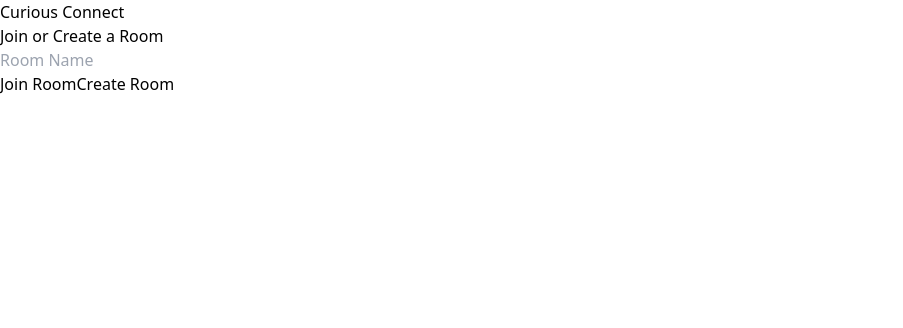
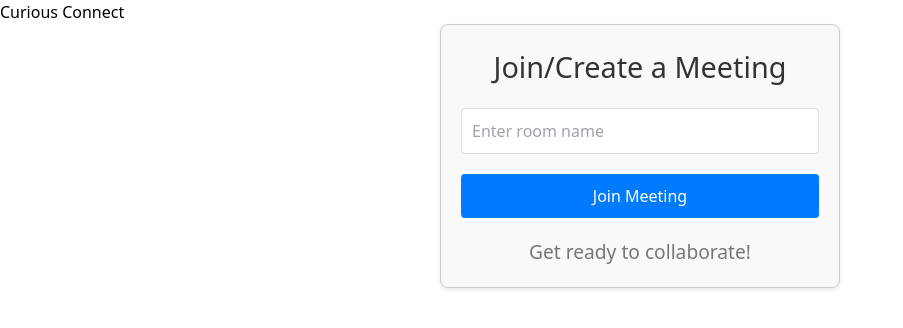
Before and after one commit to Curious-Ecosystem/Curious-Connect, a React (Vite) app in the folder frontend/: page / in a window 1280 px wide. Shown: the top 328 px of the page, without its empty margins (0-903 px from the left). Built offline with nearby package versions, Linux system fonts and the light colour scheme.

Commit message:
created a join room page

```diff
--- /dev/null
+++ b/frontend/src/JoinRoom.css
@@ -0,0 +1,48 @@
+/* JoinRoom.css */
+
+.join-room-container {
+    max-width: 400px;
+    margin: 0 auto;
+    padding: 20px;
+    border: 1px solid #ccc;
+    border-radius: 8px;
+    background-color: #f9f9f9;
+    box-shadow: 0 2px 4px rgba(0, 0, 0, 0.1);
+    text-align: center;
+}
+
+h2 {
+    font-size: 1.8rem;
+    margin-bottom: 20px;
+    color: #333;
+}
+
+input {
+    width: 100%;
+    padding: 10px;
+    margin-bottom: 20px;
+    border: 1px solid #ddd;
+    border-radius: 4px;
+}
+
+button {
+    display: block;
+    width: 100%;
+    padding: 10px;
+    background-color: #007bff;
+    color: #fff;
+    border: none;
+    border-radius: 4px;
+    cursor: pointer;
+    transition: background-color 0.3s ease;
+}
+
+button:hover {
+    background-color: #0056b3;
+}
+
+.catchy-text {
+    font-size: 1.2rem;
+    color: #777;
+    margin-top: 20px;
+}
--- /dev/null
+++ b/frontend/src/JoinRoom.jsx
@@ -0,0 +1,32 @@
+import React, { useState } from 'react';
+import './JoinRoom.css'; // Import your CSS file (e.g., JoinRoom.css)
+
+const JoinRoom = () => {
+    const [roomName, setRoomName] = useState('');
+
+    const handleRoomNameChange = (e) => {
+        setRoomName(e.target.value);
+    };
+
+    const handleJoinMeeting = () => {
+        // Logic to join the meeting with the specified room name
+        // You can replace this with your actual functionality
+        console.log(`Joining room: ${roomName}`);
+    };
+
+    return (
+        <div className="join-room-container">
+            <h2>Join/Create a Meeting</h2>
+            <input
+                type="text"
+                placeholder="Enter room name"
+                value={roomName}
+                onChange={handleRoomNameChange}
+            />
+            <button onClick={handleJoinMeeting}>Join Meeting</button>
+            <p className="catchy-text">Get ready to collaborate!</p>
+        </div>
+    );
+};
+
+export default JoinRoom;
--- a/frontend/src/joinRoom.jsx
+++ /dev/null
@@ -1,53 +0,0 @@
-import React, { useState } from 'react';
-
-const JoinRoomComponent = () => {
-  const [roomName, setRoomName] = useState('');
-  const [isCreatingRoom, setIsCreatingRoom] = useState(false);
-  const [errorMessage, setErrorMessage] = useState('');
-
-  const handleRoomNameChange = (event) => {
-    setRoomName(event.target.value);
-  };
-
-  const handleJoinRoom = () => {
-    // Implement logic to join an existing room using roomName
-    // This might involve sending a request to your server
-    setErrorMessage(''); // Clear any previous errors
-    if (!roomName) {
-      setErrorMessage('Please enter a room name to join.');
-      return;
-    }
-    console.log('Joining room:', roomName); // Replace with actual logic
-  };
-
-  const handleCreateRoom = () => {
-    // Implement logic to create a new room
-    // This might involve sending a request to your server
-    setErrorMessage(''); // Clear any previous errors
-    if (!roomName) {
-      setErrorMessage('Please enter a room name to create.');
-      return;
-    }
-    console.log('Creating room:', roomName); // Replace with actual logic
-    setIsCreatingRoom(true); // Indicate creating room in progress (optional)
-  };
-
-  return (
-    <div className="join-room">
-      <h2>Join or Create a Room</h2>
-      <input
-        type="text"
-        placeholder="Room Name"
-        value={roomName}
-        onChange={handleRoomNameChange}
-      />
-      <div className="buttons">
-        <button onClick={handleJoinRoom}>Join Room</button>
-        <button onClick={handleCreateRoom}>Create Room</button>
-      </div>
-      {errorMessage && <p className="error-message">{errorMessage}</p>}
-    </div>
-  );
-};
-
-export default JoinRoomComponent;
--- a/frontend/src/main.jsx
+++ b/frontend/src/main.jsx
@@ -2,11 +2,11 @@ import React from 'react'
 import ReactDOM from 'react-dom/client'
 import App from './App.jsx'
 import './index.css'
-import JoinRoomComponent from './joinRoom.jsx'
+import JoinRoom from './JoinRoom.jsx'
 
 ReactDOM.createRoot(document.getElementById('root')).render(
   <React.StrictMode>
     <App />
-    <JoinRoomComponent/>
+    <JoinRoom />
   </React.StrictMode>,
 )
```
